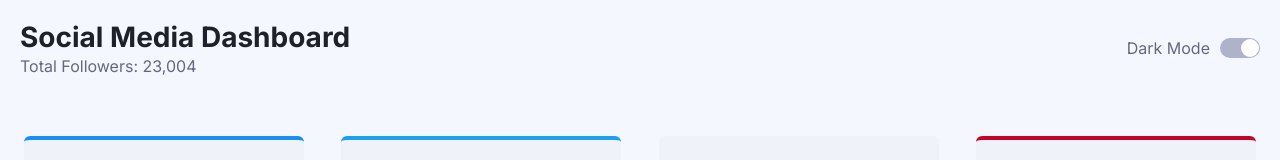
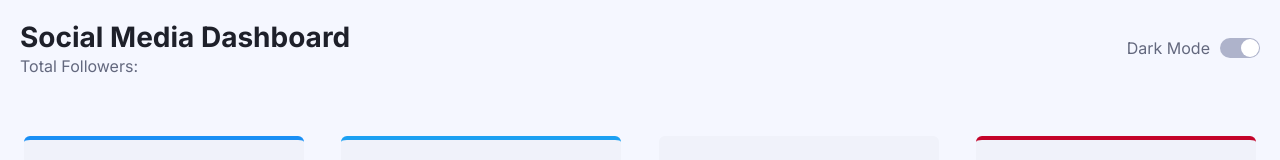
Before and after one commit to caduxl007/social-media, a React (Create React App) app: page / in a window 1280 px wide. Shown: the top 160 px of the page. Built offline with nearby package versions, Linux system fonts and the light colour scheme.

Commit message:
add test header

```diff
--- a/src/components/Header/index.tsx
+++ b/src/components/Header/index.tsx
@@ -1,14 +1,17 @@
 import * as S from './styles';
 import { SwitchButtonTheme } from './SwitchButtonTheme';
 
-export function Header() {
+interface HeaderProps {
+  total_followers: string;
+}
 
+export function Header({ total_followers }: HeaderProps) {
   return (
     <S.Container>
       <S.ContentHeader>
         <div>
           <h2>Social Media Dashboard</h2>
-          <p>Total Followers: 23,004</p>
+          <p>Total Followers: {total_followers}</p>
         </div>
 
         <div>
```
Also changed, not shown: 1 other file (tests, documents, lock files or other folders).
